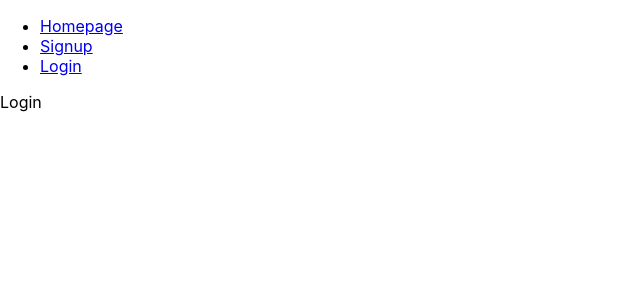
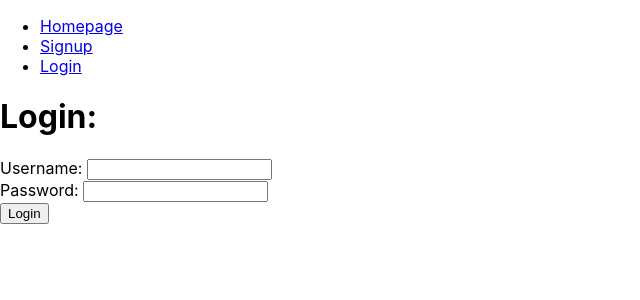
Before and after one commit to dariusVassel/phase-4-frontend-project, a React (Create React App) app: page /login in a window 1280 px wide. Shown: the top 300 px of the page, without its empty margins (0-640 px from the left). Built offline with nearby package versions, Linux system fonts and the light colour scheme.

Commit message:
Updated Login Logout Experience

```diff
--- a/src/App.js
+++ b/src/App.js
@@ -1,9 +1,11 @@
-import React, {useState} from 'react';
+import React, {useEffect, useState} from 'react';
 import Navbar from './components/Navigation/Navbar';
 import {BrowserRouter as Router, Routes, Route} from 'react-router-dom'
 import Home from './components/Static/Home';
 import Signup from './components/Authentication/Signup';
 import Login from './components/Authentication/Login';
+import { baseUrl, headers, getToken } from './Globals'
+
 
 function App() {
   const [currentUser, setCurrentUser] = useState({});
@@ -14,16 +16,39 @@ function App() {
     setLoggedIn(true)
   }
 
+  function logOutUser(){
+    setCurrentUser({})
+    setLoggedIn(false)
+    localStorage.removeItem('jwt')
+
+  }
+
+  useEffect(()=> {
+    const token = localStorage.getItem('jwt')
+    if (token && !loggedIn){
+      fetch(baseUrl + '/get-current-user', {
+        method: "GET",
+        headers: {
+          ...headers,
+          ...getToken()
+        }
+      })
+        .then(resp => resp.json())
+        .then(user => {
+          loginUser(user)
+        })
+    }
+  }, [])
+
 
   return (
     <div className="App">
       <Router>
-        {loggedIn? <h1>Hey we are logged in</h1>:null}
-        <Navbar/>
+        <Navbar loggedIn ={loggedIn} logOutUser={logOutUser}/>
         <Routes>
           <Route path="/" element={<Home/>}/>
           <Route path="/signup" element={<Signup loginUser= {loginUser}/>}/>
-          <Route path="/login" element={<Login/>}/>
+          <Route path="/login" element={<Login loginUser= {loginUser}/>}/>
         </Routes>
       </Router>
     </div>
--- a/src/Globals.js
+++ b/src/Globals.js
@@ -3,3 +3,8 @@ export const headers = {
     "Accept": "application/json",
     "Content-Type": "application/json"
 }
+export function getToken(){
+    return {
+        'Authorization' : `bearer ${localStorage.getItem('jwt')}`
+    }
+}
--- a/src/components/Authentication/Login.js
+++ b/src/components/Authentication/Login.js
@@ -1,7 +1,66 @@
-import React from 'react'
+import React, { useState } from 'react'
+import { baseUrl, headers } from '../../Globals'
 
-export default function Login() {
-  return (
-    <div>Login</div>
+export default function Login({loginUser}) {
+    const [userData, setUserData] = useState({
+        username: "",
+        password: ""
+    })
+
+    function handleUserData(e){
+        const name = e.target.name
+        const value = e.target.value
+
+        setUserData({
+            ...userData,
+            [name] : value
+        })
+    }
+
+    function handleSubmit(e){
+        e.preventDefault();
+        const username = userData.username
+        const password = userData.password
+
+        const strongParams = {
+            username,
+            password
+        }
+
+        fetch(baseUrl + '/login',{
+            method: "POST",
+            headers,
+            body: JSON.stringify(strongParams)
+        })
+        .then(resp => resp.json())
+        .then(data => {
+            loginUser(data.user)
+            localStorage.setItem('jwt', data.token)
+        })
+
+        setUserData({
+            username: "",
+            password: ""
+        })
+    }
+
+
+    return (
+    <div>
+        <h1>Login:</h1>
+        <form onSubmit = {handleSubmit}>
+            <div>
+            <div>
+                <label htmlFor='username'>Username: </label>
+                <input type="text"  value={userData.username} name="username" id="username" onChange={handleUserData}></input>
+            </div>
+            <div>
+                <label htmlFor='password ' >Password: </label>
+                <input type="password" value={userData.password} name="password" id="password" onChange={handleUserData}></input>
+            </div>
+            <input type="submit" value="Login" ></input>
+            </div>
+        </form>
+    </div>
   )
 }
--- a/src/components/Authentication/Signup.js
+++ b/src/components/Authentication/Signup.js
@@ -41,9 +41,6 @@ export default function Signup({loginUser}) {
                 image_url: userData.image_url
             }
         }
-
-        console.log(strongParams)
-
 
         fetch(baseUrl + '/users',{
             method: "POST",
--- a/src/components/Navigation/Navbar.js
+++ b/src/components/Navigation/Navbar.js
@@ -1,13 +1,22 @@
 import React from 'react'
 import {Link} from 'react-router-dom';
 
-export default function Navbar() {
+export default function Navbar({loggedIn, logOutUser}) {
+  function handleLogout(e){
+    e.preventDefault()
+    logOutUser()
+  }
   return (
     <div>
         <ul>
             <li><Link to="/">Homepage</Link></li>
+            {!loggedIn? (
+              <div>
             <li><Link to="/signup">Signup</Link></li>
             <li><Link to="login">Login</Link></li>
+            </div>) :
+            <li><a href="#" onClick={handleLogout}>Logout</a></li>
+            }
         </ul>
     </div>
   )
```
